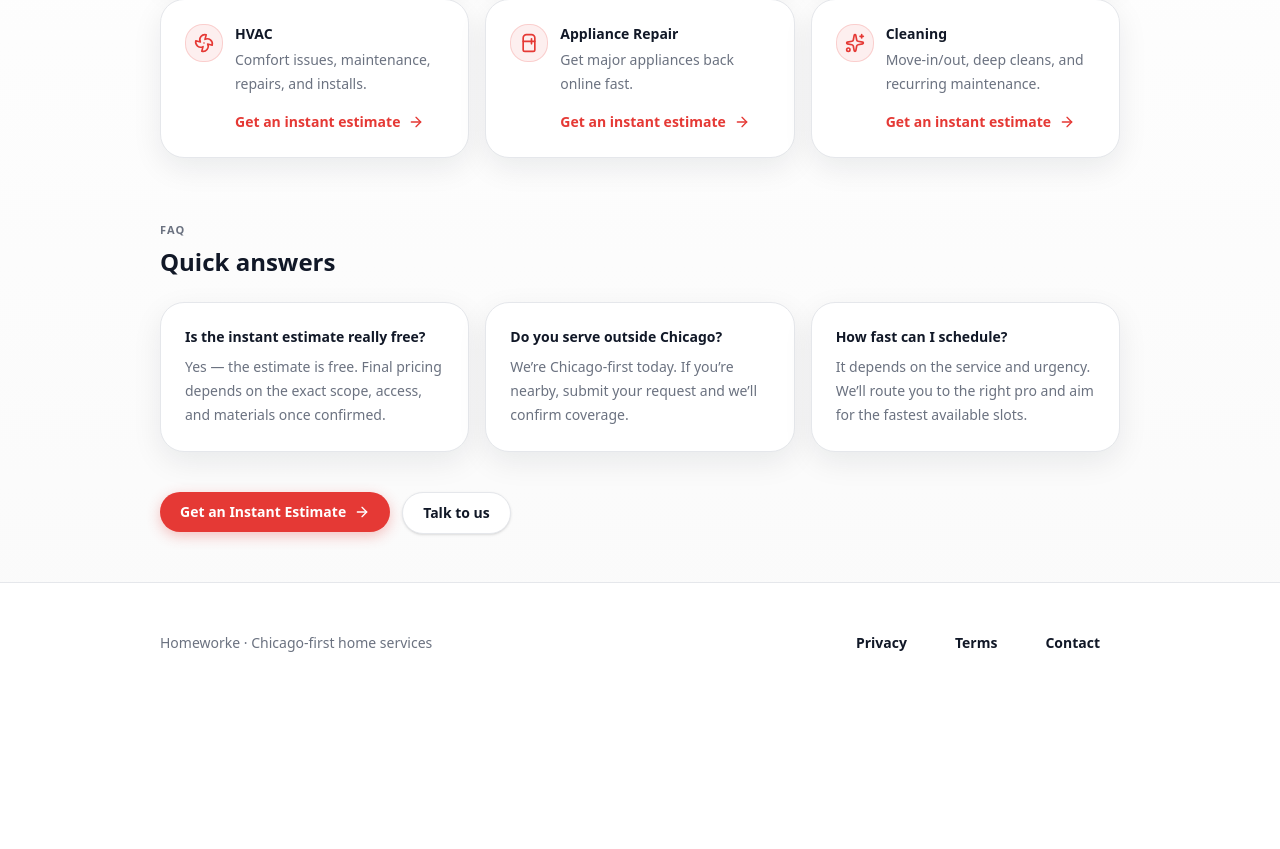
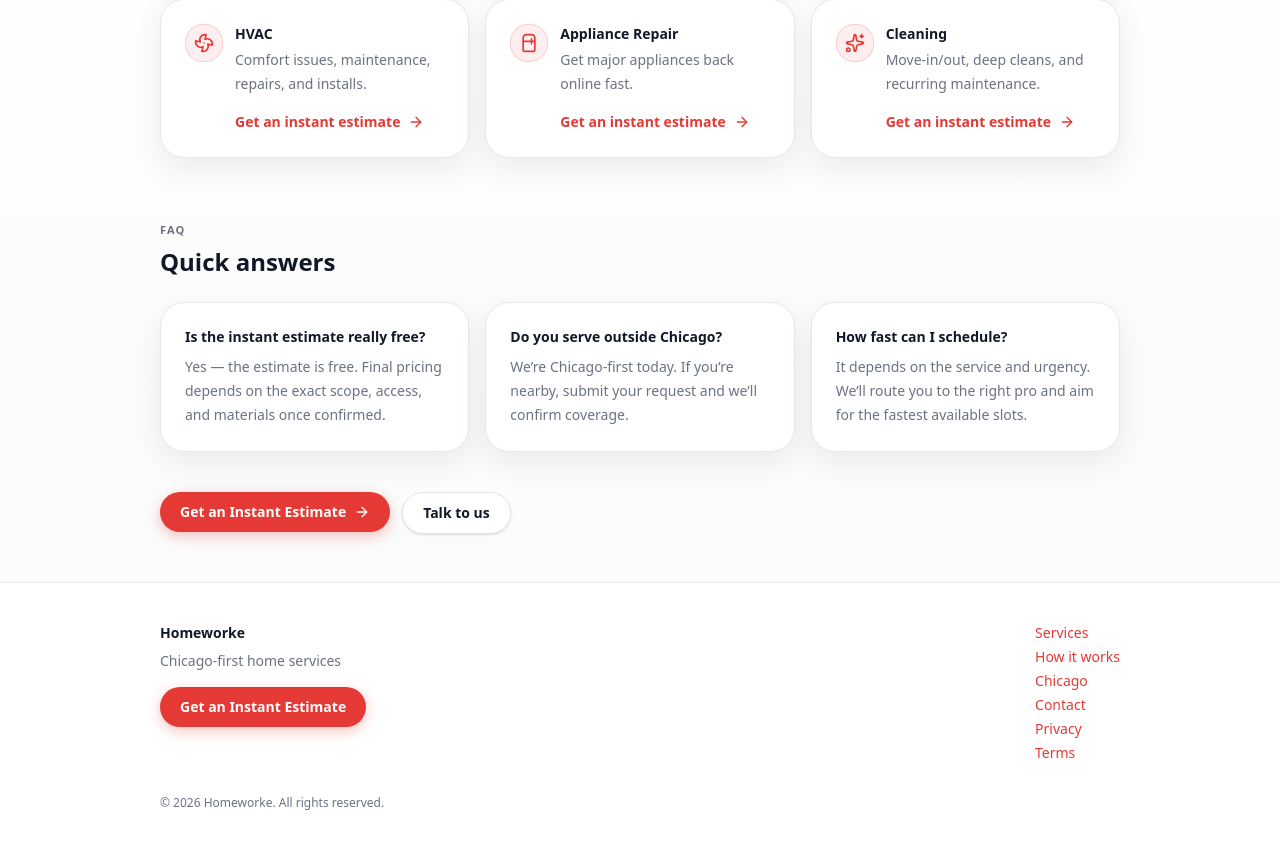
Before and after one commit to Nandified/homeworke, a Next.js app: page / in a window 1280 px wide. Shown: the part 1505-2354 px from the top of the page. Before the commit the page ends 2208 px from the top, so only its background shows below. Built offline with nearby package versions, Linux system fonts and the light colour scheme.

Commit message:
Marketing nav: add header links + footer sitemap

```diff
--- a/src/components/site-shell.tsx
+++ b/src/components/site-shell.tsx
@@ -38,19 +38,29 @@ export function SiteHeader({ ctaHref = "/estimate" }: { ctaHref?: string }) {
 export function SiteFooter() {
   return (
     <footer className="border-t border-[var(--hw-line)] bg-white">
-      <Container className="flex flex-col gap-3 py-10 md:flex-row md:items-center md:justify-between">
-        <div className="text-sm text-[var(--hw-muted)]">Homeworke · Chicago-first home services</div>
-        <div className="flex flex-wrap gap-2">
-          <Link href="/privacy">
-            <Button variant="ghost">Privacy</Button>
-          </Link>
-          <Link href="/terms">
-            <Button variant="ghost">Terms</Button>
-          </Link>
-          <Link href="/contact">
-            <Button variant="ghost">Contact</Button>
-          </Link>
+      <Container className="py-10">
+        <div className="flex flex-col gap-6 md:flex-row md:items-start md:justify-between">
+          <div>
+            <div className="text-sm font-semibold text-[var(--hw-ink)]">Homeworke</div>
+            <div className="mt-2 text-sm text-[var(--hw-muted)]">Chicago-first home services</div>
+            <div className="mt-4">
+              <Link href="/estimate">
+                <Button>Get an Instant Estimate</Button>
+              </Link>
+            </div>
+          </div>
+
+          <div className="grid grid-cols-2 gap-2 md:grid-cols-1 md:gap-1">
+            <Link href="/services" className="text-sm text-[var(--hw-muted)] hover:text-[var(--hw-ink)]">Services</Link>
+            <Link href="/how-it-works" className="text-sm text-[var(--hw-muted)] hover:text-[var(--hw-ink)]">How it works</Link>
+            <Link href="/chicago" className="text-sm text-[var(--hw-muted)] hover:text-[var(--hw-ink)]">Chicago</Link>
+            <Link href="/contact" className="text-sm text-[var(--hw-muted)] hover:text-[var(--hw-ink)]">Contact</Link>
+            <Link href="/privacy" className="text-sm text-[var(--hw-muted)] hover:text-[var(--hw-ink)]">Privacy</Link>
+            <Link href="/terms" className="text-sm text-[var(--hw-muted)] hover:text-[var(--hw-ink)]">Terms</Link>
+          </div>
         </div>
+
+        <div className="mt-8 text-xs text-[var(--hw-muted)]">© {new Date().getFullYear()} Homeworke. All rights reserved.</div>
       </Container>
     </footer>
   );
```
